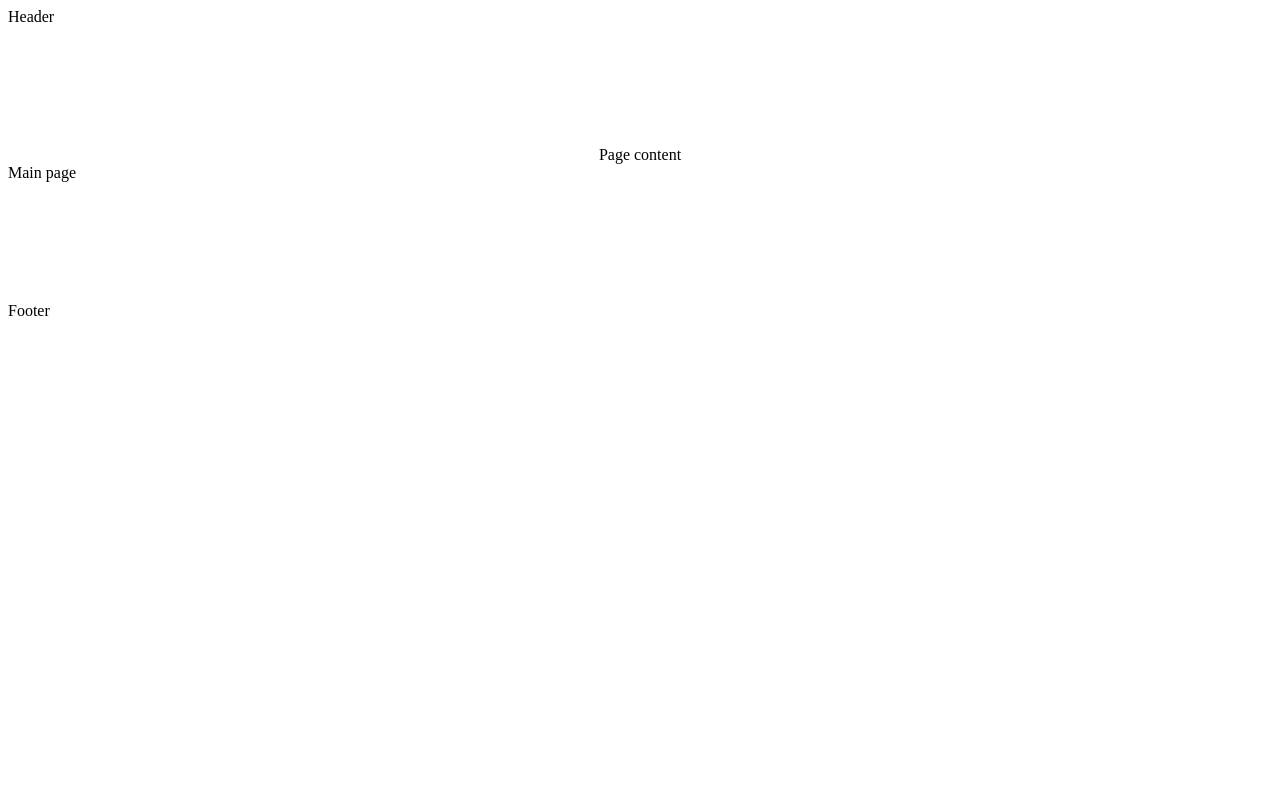
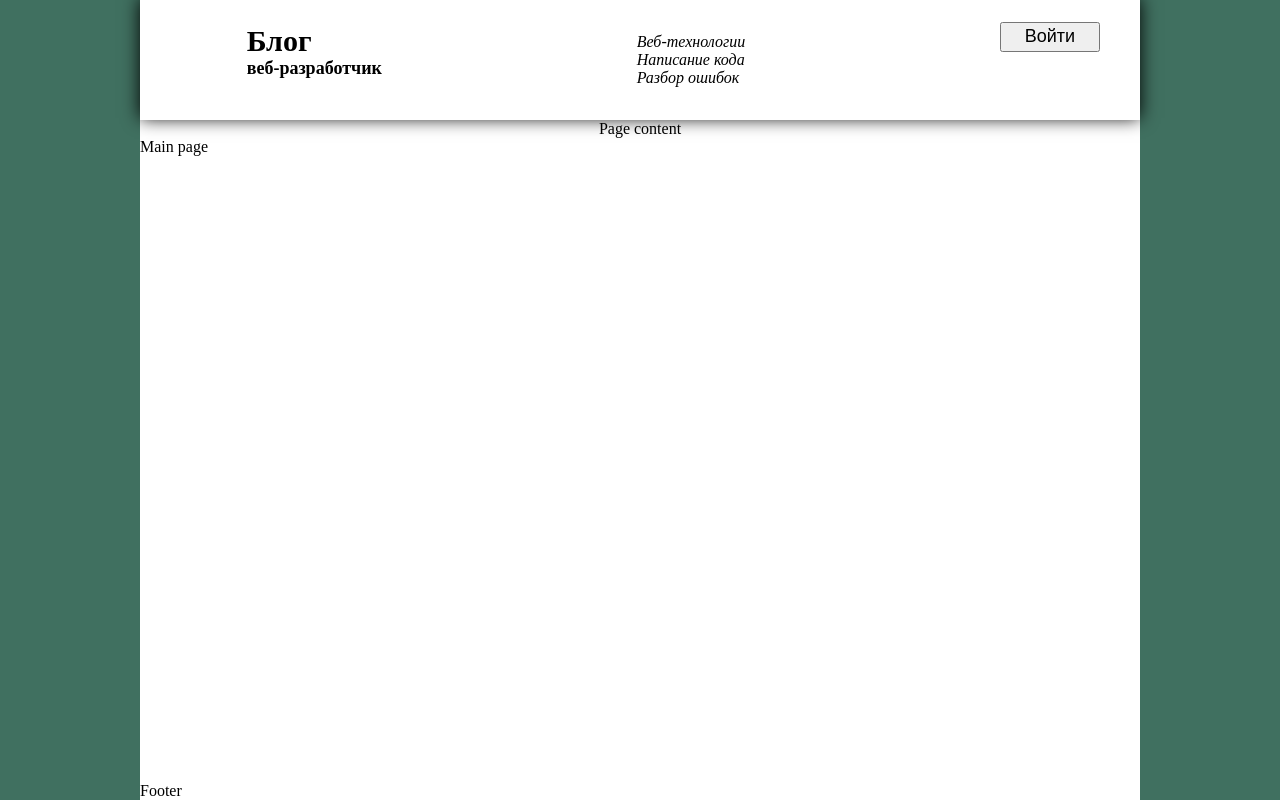
Before and after one commit to Dimenger/Blog, a React (Vite) app: page / in a window 1280 px wide. Built offline with nearby package versions, Linux system fonts and the light colour scheme; a web font is replaced by a local one.

Commit message:
Control Panel laid out

```diff
--- a/src/App.jsx
+++ b/src/App.jsx
@@ -1,11 +1,20 @@
 import { Routes, Route } from "react-router-dom";
+import { Header } from "./components/header/header";
 import styled from "styled-components";
 
-const Header = () => <div>Header</div>;
+const AppColumn = styled.div`
+  display: flex;
+  flex-direction: column;
+  justify-content: space-between;
+  width: 1000px;
+  min-height: 100vh;
+  margin: 0 auto;
+  background-color: #fff;
+`;
+
 const Content = styled.div`
   padding: 120px 0;
 `;
-
 const H2 = styled.div`
   text-align: center;
 `;
@@ -15,6 +24,7 @@ const Footer = () => <div>Footer</div>;
 export function App() {
   return (
     <>
+      <AppColumn>
         <Header />
         <Content>
           <H2>Page content</H2>
@@ -29,6 +39,7 @@ export function App() {
           </Routes>
         </Content>
         <Footer />
+      </AppColumn>
     </>
   );
 }
--- /dev/null
+++ b/src/components/header/components/control-panel/control-panel.jsx
@@ -0,0 +1,30 @@
+import { Icon } from "../../../icon/icon";
+import styled from "styled-components";
+
+const RightAligned = styled.div`
+  display: flex;
+  justify-content: flex-end;
+`;
+
+const Button = styled.button`
+  font-size: 18px;
+  width: 100px;
+  height: 30px;
+`;
+
+const ControlPanelConteiner = ({ className }) => {
+  return (
+    <div className={className}>
+      <RightAligned>
+        <Button type="button">Войти</Button>
+      </RightAligned>
+      <RightAligned>
+        <Icon id="fa-backward" margin="10px 5px" />
+        <Icon id="fa-file-text-o" margin="10px 5px" />
+        <Icon id="fa-users" margin="10px 5px" />
+      </RightAligned>
+    </div>
+  );
+};
+
+export const ControlPanel = styled(ControlPanelConteiner)``;
--- /dev/null
+++ b/src/components/header/components/logo/logo.jsx
@@ -0,0 +1,26 @@
+import { Icon } from "../../../icon/icon";
+import styled from "styled-components";
+
+const LargText = styled.div`
+  font-size: 30px;
+  font-weight: bold;
+  padding-top: 8px;
+`;
+const SmallText = styled.div`
+  font-size: 18px;
+  font-weight: bold;
+`;
+
+const LogoContainer = ({ className }) => (
+  <div className={className}>
+    <Icon size="60px" margin="10px" id="fa-code" />
+    <div>
+      <LargText>Блог</LargText>
+      <SmallText>веб-разработчик</SmallText>
+    </div>
+  </div>
+);
+
+export const Logo = styled(LogoContainer)`
+  display: flex;
+`;
--- /dev/null
+++ b/src/components/header/header.jsx
@@ -0,0 +1,35 @@
+import { Logo } from "./components/logo/logo";
+import { ControlPanel } from "./components/control-panel/control-panel";
+import styled from "styled-components";
+
+const Discription = styled.div`
+  font-style: italic;
+  // text-align: right; /* Выравнивание текста по правому краю */
+`;
+
+const HeaderContainer = ({ className }) => (
+  <header className={className}>
+    <Logo />
+    <Discription>
+      Веб-технологии
+      <br />
+      Написание кода
+      <br />
+      Разбор ошибок
+    </Discription>
+    <ControlPanel />
+  </header>
+);
+
+export const Header = styled(HeaderContainer)`
+  display: flex;
+  justify-content: space-between; /* Разделение элементов */
+  align-items: center; /* Центровка по вертикали */
+  position: fixed;
+  top: 0;
+  width: 1000px;
+  height: 120px;
+  padding: 20px 40px;
+  background-color: #fff;
+  box-shadow: 0px -2px 17px #000;
+`;
--- /dev/null
+++ b/src/components/icon/icon.jsx
@@ -0,0 +1,12 @@
+import styled from "styled-components";
+
+const iconContainer = ({ className, id }) => (
+  <div className={className}>
+    <i className={`fa ${id}`} aria-hidden="true"></i>
+  </div>
+);
+
+export const Icon = styled(iconContainer)`
+  font-size: ${({ size = "24px" }) => size};
+  margin: ${({ margin = "0" }) => margin};
+`;
--- a/src/index.css
+++ b/src/index.css
@@ -1 +1,27 @@
 /* @import url('font-awesome/css/font-awesome.css'); */
+
+/* :root {
+  font-family: system-ui, Avenir, Helvetica, Arial, sans-serif;
+  line-height: 1.5;
+  font-weight: 400;
+
+  font-synthesis: none;
+  text-rendering: optimizeLegibility;
+  -webkit-font-smoothing: antialiased;
+  -moz-osx-font-smoothing: grayscale;
+} */
+
+* {
+  box-sizing: border-box;
+}
+
+body {
+    margin: 0;
+    background-color: #407060;
+}
+
+html,
+body,
+#root {
+height: 100%;
+}
--- a/src/main.jsx
+++ b/src/main.jsx
@@ -1,6 +1,7 @@
 import { StrictMode } from "react";
 import { createRoot } from "react-dom/client";
 import { BrowserRouter } from "react-router";
+import "./index.css";
 import { App } from "./App.jsx";
 
 createRoot(document.getElementById("root")).render(
```
Lines whose indentation alone changed are shown as unchanged.
